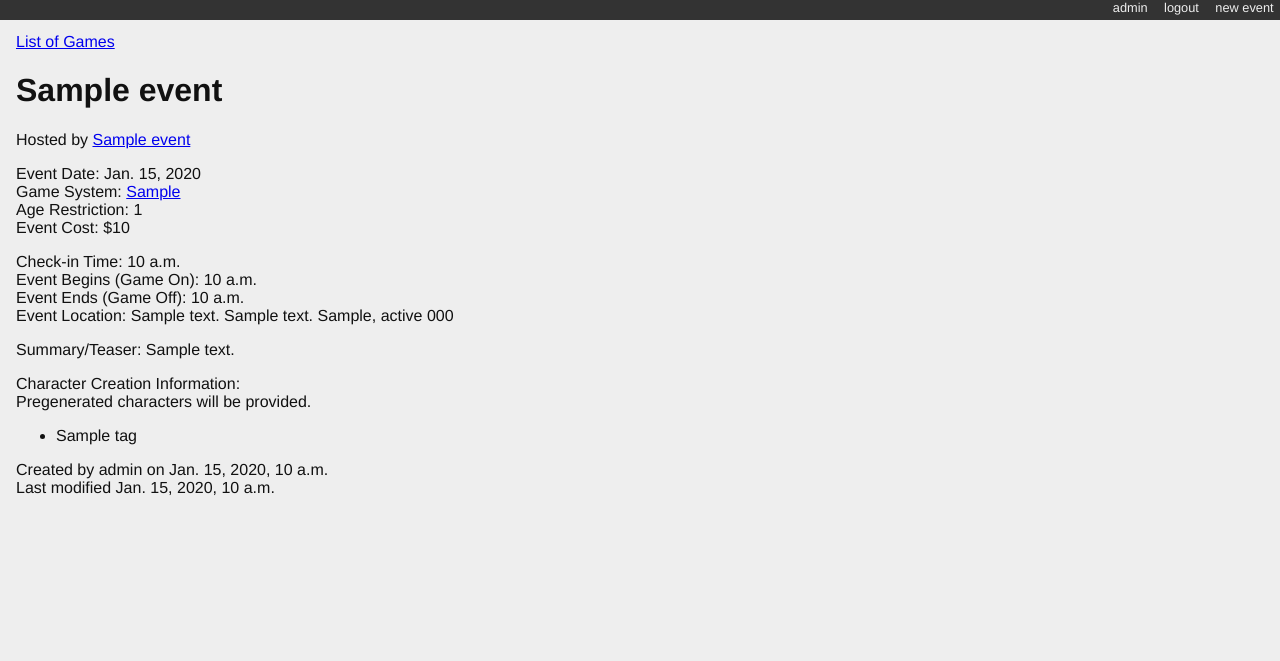
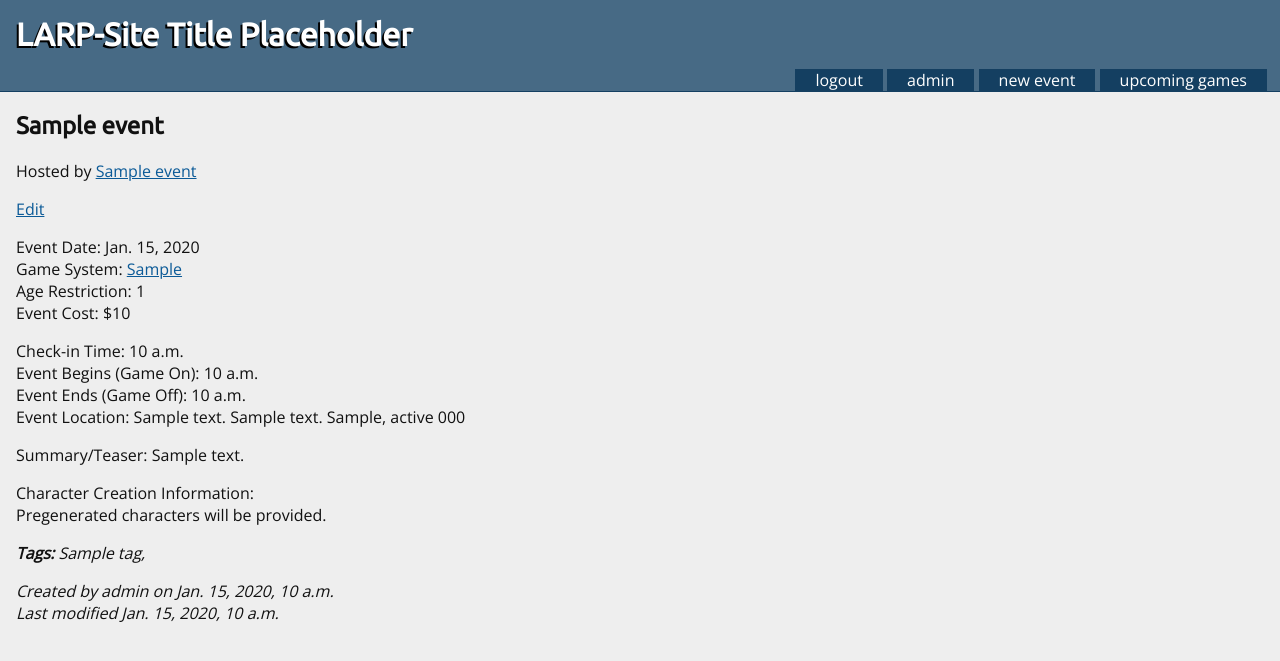
Before and after one commit to elaewin/larp-project, a Django app: page /events/1/ in a window 1280 px wide. Shown: the top 661 px of the page. Run offline with Django 3.2, Linux system fonts and the light colour scheme; a user stored in the database is signed in; data comes from the database, SQL or seed files in the repository; tables that the repository leaves empty hold one stand-in row (values such as "Sample post").

Commit message:
Added ability to edit forms from event page. Much shitting about with CSS formatting.

```diff
--- a/events/forms.py
+++ b/events/forms.py
@@ -1,5 +1,5 @@
 from django import forms
-from .models import Event
+from events.models import Event
 
 
 class EventForm(forms.ModelForm):
--- a/events/static/larpsite.css
+++ b/events/static/larpsite.css
@@ -1,44 +1,88 @@
+@import url(https://fonts.googleapis.com/css?family=Open+Sans|Ubuntu);
+
+/* Heading Styles */
+h1, h2, h3, h4, h5, h6 {
+    font-family: "Ubuntu", sans-serif;
+}
+
+.title {
+    margin: 0;
+    border: 0.5em solid #476a85;
+    text-shadow: -2px 2px #000;
+}
+
+.event_list_header {
+    margin-bottom: 0.5em;
+}
+
 body {
     background-color: #eee;
     color: #111;
-    font-family: "HelveticaNeue-Light", "Helvetica Neue Light", "Helvetica Neue", Helvetica, Arial, "Lucida Grande", sans-serif;
+    font-family: "Open Sans", sans-serif;
     margin:0;
     padding:0;
 }
+
 #container {
     margin:0;
     padding:0;
     margin-top: 0px;
 }
+
 #header {
-    background-color: #333;
-    border-botton: 1px solid #111;
+    background-color: #476a85;
+    color: #fff;
     margin:0;
     padding:0;
+    border-bottom: 1px #143f61 solid;
 }
+
 #control-bar {
-    margin: 0em 0em 1em;
+    margin: 0 3px 0 0;
     list-style: none;
     list-style-type: none;
     text-align: right;
-    color: #eee;
-    font-size: 80%;
-    padding-bottom: 0.4em;
+    color: #fff;
+    font-size: 1em;
+    padding: 0 10px;
+    overflow: hidden;
+    background-color: #476a85;
 }
+
 #control-bar li {
-    display: inline-block;
+    display: inline;
 }
+
 #control-bar li a {
-    color: #eee;
-    padding: 0.5em;
+    background-color: #143f61;
+    color: #fff;
+    padding: 10px 20px;
+    text-align: center;
     text-decoration: none;
+    border-radius: 4px 4px 0 0;
 }
-#control-bar li a:hover {
-    color: #cce;
+
+/*#control-bar li a:hover {
+    background-color: #021c31;
+}*/
+
+#control-bar li a:hover:not(.active) {
+    background-color: #021c31;
+    color: white;
 }
+
+#control-bar .active {
+    background-color: #021c31;
+}
+
 #content {
     margin: 0em 1em 1em;
 }
+
+#content a:link {color: #0b5a97;}
+#content a:visited {color: #0b3c61;}
+#content a:hover {color: #eb4402;}
+#content a:active {color: #eb8702;}
 
 ul#entries {
     list-style: none;
@@ -65,10 +109,27 @@ div.entry-body {
 .info {
     background-color: #aae;
 }
-ul.categories {
+
+.byline {
+    margin-top: 0;
+}
+
+.centered {
+    text-align: center;
+}
+
+/* Style for created/edited/modified info */
+.time_info {
+    font-style: italic;
+}
+
+/* List Styles */
+ul.tags {
     list-style: none;
     list-style-type: none;
+    padding-left: 0;
 }
-ul.categories li {
+ul.tags li {
     display: inline;
+    font-style: italic;
 }
--- a/events/templates/detail.html
+++ b/events/templates/detail.html
@@ -1,10 +1,12 @@
 {% extends "base.html" %}
 
 {% block content %}
-<a class="backlink" href="/">List of Games</a>
-<h1>{{ event }}</h1>
+<h2>{{ event }}</h2>
 <p class="byline">
   Hosted by <a href="mailto:{{ event.contact_email }}">{{ event.contact_name }}</a>
+</p>
+<p>
+  {% if event.creator == user %}<a class="btn btn-default" href="{% url 'event_edit' event.pk %}">Edit</a>{% endif %}
 </p>
 <div class="post-body">
   <p>
@@ -33,14 +35,17 @@
       {% else %}
         {{ event.character_info }}
       {% endif %}</p>
+    {% if event.tags.all|length > 0 %}
+      <ul class="tags">
+          <li><strong>Tags:</strong></li>
+        {% for tag in event.tags.all %}
+          <li>{{ tag }},</li>
+        {% endfor %}
+      </ul>
+    {% endif %}
   </div>
-<ul class="tags">
-  {% for tag in event.tags.all %}
-    <li>{{ tag }} </li>
-  {% endfor %}
-</ul>
 <div class="footer">
-  <p>Created by {{ event.creator }} on {{ event.published_date }}<br />
+  <p class="time_info">Created by {{ event.creator }} on {{ event.published_date }}<br />
   Last modified
     {% if event.modified_date %}
       {{ event.modified_date }}
--- a/events/templates/event_edit.html
+++ b/events/templates/event_edit.html
@@ -8,7 +8,7 @@
 
     {{ form.as_p }}
 
-    <button type="submit">Create</button>
+    <button type="submit">Submit</button>
 
   </form>
 
--- a/events/urls.py
+++ b/events/urls.py
@@ -1,5 +1,5 @@
 from django.conf.urls import include, url
-from events.views import event_new, event_view, list_view, stub_view
+from events.views import event_edit, event_new, event_view, list_view
 
 urlpatterns = [
     url(r'^$',
@@ -11,4 +11,7 @@ urlpatterns = [
     url(r'^events/new/$',
         event_new,
         name='event_new'),
+    url(r'^events/(?P<pk>\d+)/edit/$',
+        event_edit,
+        name='event_edit'),
 ]
--- a/events/views.py
+++ b/events/views.py
@@ -1,7 +1,7 @@
 import datetime
 from django.core.mail import send_mail
 from django.http import HttpResponse, HttpResponseRedirect, Http404
-from django.shortcuts import redirect, render
+from django.shortcuts import get_object_or_404, redirect, render
 # from django.template import RequestContext, loader
 from events.models import Event
 from events.forms import ContactForm, EventForm
@@ -20,7 +20,7 @@ def stub_view(request, *args, **kwargs):
 
 def list_view(request):
     published = Event.objects.exclude(published_date__exact=None)
-    events = published.order_by('-published_date')
+    events = published.order_by('date')
     context = {'events': events}
     return render(request, 'list.html', context)
 
@@ -49,6 +49,21 @@ def event_new(request):
     return render(request, 'event_edit.html', {'form': form})
 
 
+def event_edit(request, pk):
+    event = get_object_or_404(Event, pk=pk)
+    if request.method == "POST":
+        form = EventForm(request.POST, instance=event)
+        if form.is_valid():
+            event = form.save(commit=False)
+            event.creator = request.user
+            event.published_date = datetime.datetime.now()
+            event.save()
+            return redirect('event_detail', event.pk)
+    else:
+        form = EventForm(instance=event)
+    return render(request, 'event_edit.html', {'form': form})
+
+
 
 # if ContactForm.is_valid():
 #     subject = ContactForm.cleaned_data['subject']
--- a/larpsite/templates/base.html
+++ b/larpsite/templates/base.html
@@ -7,14 +7,16 @@
   </head>
   <body>
     <div id="header">
+      <h1 class="title">LARP-Site Title Placeholder</h1>
       <ul id="control-bar">
-      {% if user.is_authenticated %}
-        {% if user.is_staff %}<li><a href="{% url 'admin:index' %}">admin</a></li>{% endif %}
-        <li><a href="{% url 'logout' %}">logout</a></li>
-        <li><a href="{% url 'event_new' %}">new event</a>
-      {% else %}
-        <li><a href="{% url 'login' %}">login</a></li>
-      {% endif %}
+        {% if user.is_authenticated %}
+          <li><a href="{% url 'logout' %}">logout</a></li>
+          {% if user.is_staff %}<li><a href="{% url 'admin:index' %}">admin</a></li>{% endif %}
+          <li class="{% if request.resolver_match.url_name == 'event_new' %}active{% endif %}"><a href="{% url 'event_new' %}">new event</a></li>
+          <li class="{% if request.resolver_match.url_name == 'events_index' %}active{% endif %}"><a href="{% url 'events_index' %}">upcoming games</a></li>
+        {% else %}
+          <li class="{% if request.resolver_match.url_name == 'login' %}active{% endif %}"><a href="{% url 'login' %}">login</a></li>
+        {% endif %}
       </ul>
     </div>
     <div id="container">
```
Also changed, not shown: events/static/event_items.txt (added, +21 -0 lines), events/templates/list.html (+13 -10 lines).
